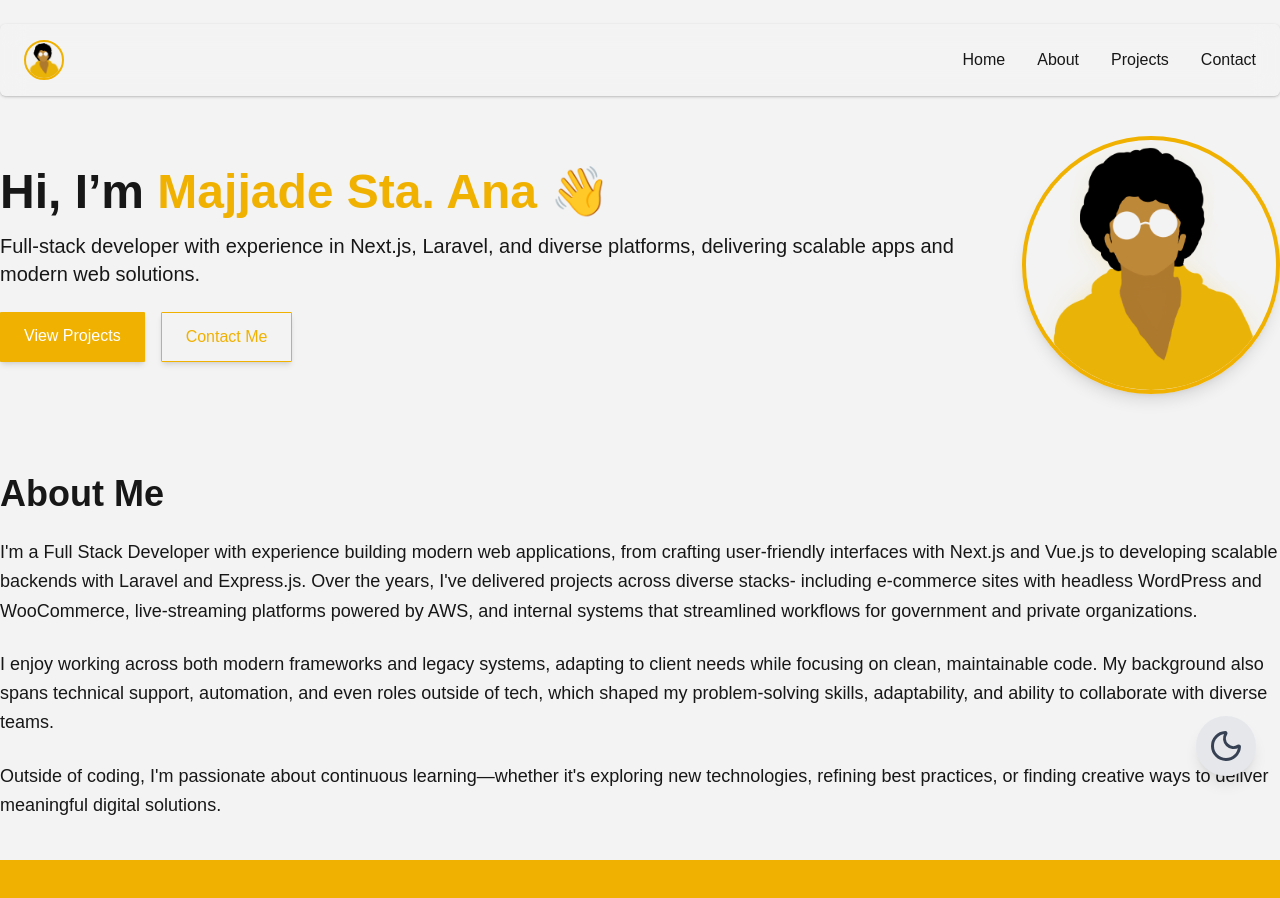
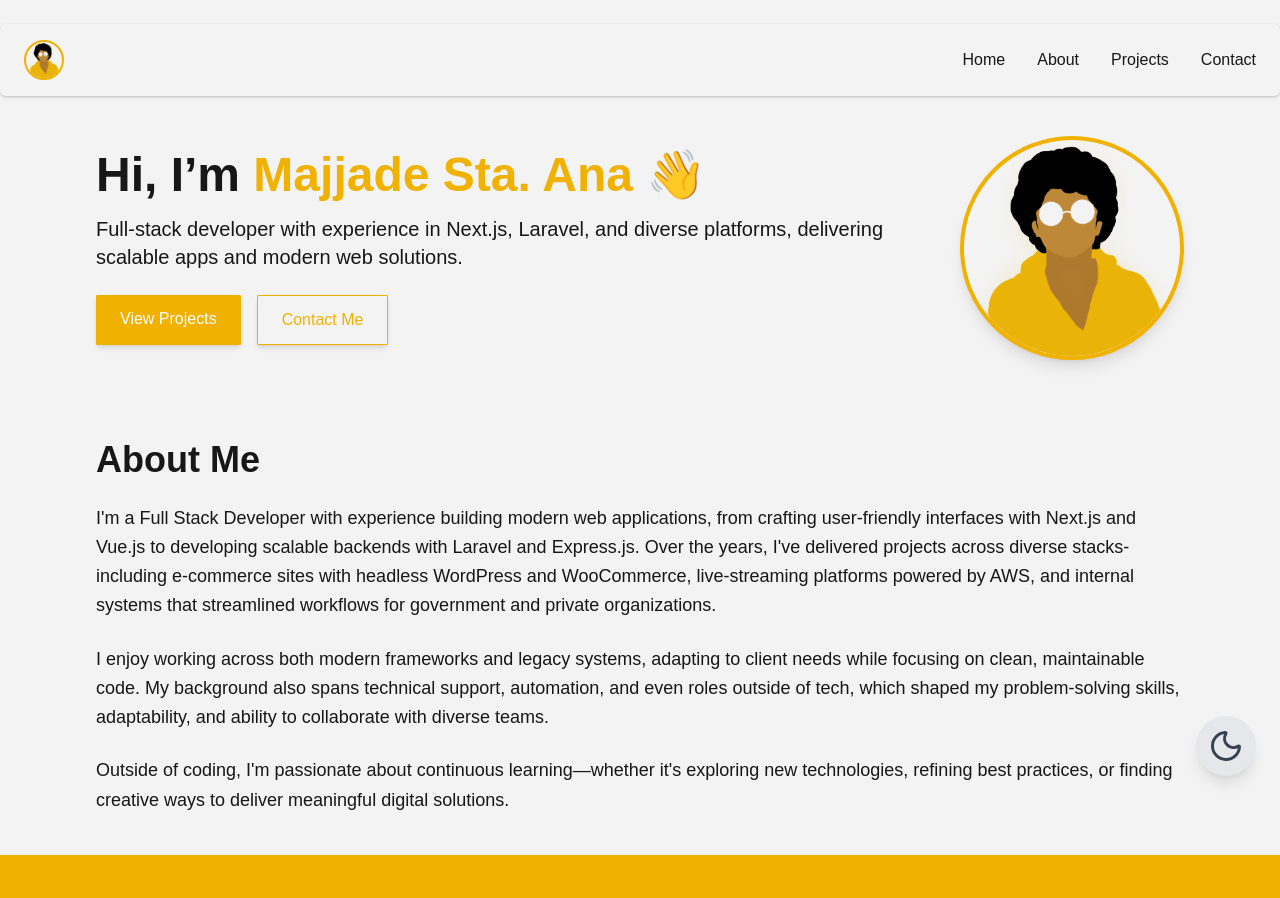
Before and after one commit to majjade-staana/portfolio, a Next.js app: page / in a window 1280 px wide. Shown: the top 898 px of the page. Built offline with nearby package versions, Linux system fonts and the light colour scheme.

Commit message:
Refactor layout components to use Section and Container for improved structure and styling

```diff
--- a/app/page.tsx
+++ b/app/page.tsx
@@ -5,15 +5,40 @@ import Skills from "@/components/sections/Skills";
 import Experience from "@/components/sections/Experience";
 import Contact from "@/components/sections/Contact";
 
+import { Section } from "@/components/UIElements";
+
 export default function Home() {
   return (
     <>
+      {/* Hero Section */}
+      <Section id="hero" className="">
         <Hero />
+      </Section>
+
+      {/* About Section */}
+      <Section id="about" className="pb-10">
         <About />
+      </Section>
+
+      {/* Projects Section */}
+      <Section id="projects" className="bg-accent">
         <Projects />
+      </Section>
+
+      {/* Skills Section */}
+      <Section id="skills" className="pb-0">
         <Skills />
+      </Section>
+
+      {/* Experience Section */}
+      <Section id="experience">
         <Experience />
+      </Section>
+
+      {/* Contact Section */}
+      <Section id="contact" className="bg-accent">
         <Contact />
+      </Section>
     </>
   );
 }
--- /dev/null
+++ b/components/UIElements.tsx
@@ -0,0 +1,19 @@
+"use client"
+
+const Section = ({ id, children, className }: { id: string; children: React.ReactNode; className?: string }) => {
+  return (
+    <section id={id} className={`px-6 md:px-16 lg:px-24 py-10 ${className}`}>
+      {children}
+    </section>
+  );
+};
+
+const Container = ({ children, className }: {children: React.ReactNode; className?: string }) => {
+  return (
+    <div className={`max-w-7xl w-full mx-auto ${className}`}>
+      {children}
+    </div>
+  );
+};
+
+export { Section, Container };
--- a/components/sections/About.tsx
+++ b/components/sections/About.tsx
@@ -1,14 +1,11 @@
 "use client";
 
 import { motion } from "framer-motion";
+import { Container } from "@/components/UIElements";
 
 export default function About() {
   return (
-    <section
-      id="about"
-      className="px-6 md:px-16 xl:px-0 py-10 " // very light yellow background
-    >
-      <div className="max-w-7xl mx-auto md:text-left">
+    <Container className="md:text-left">
       <motion.h2
         initial={{ opacity: 0, y: -20 }}
         animate={{ opacity: 1, y: 0 }}
@@ -45,7 +42,6 @@ export default function About() {
         {"Outside of coding, I'm passionate about continuous learning—whether it's exploring new technologies, refining best practices, or finding creative ways to deliver meaningful digital solutions."}
       </motion.p>
 
-      </div>
-    </section>
+    </Container>
   );
 }
--- a/components/sections/Contact.tsx
+++ b/components/sections/Contact.tsx
@@ -3,14 +3,11 @@
 import { motion } from "framer-motion";
 import Image from "next/image";
 import contact from "@/json/contact.json";
+import { Container } from "@/components/UIElements";
 
 export default function Contact() {
   return (
-    <section
-      id="contact"
-      className="px-6 md:px-16 lg:px-24 py-10 bg-accent"
-    >
-      <div className="max-w-4xl mx-auto text-center">
+    <Container className="text-center">
       {/* Section Title */}
       <motion.h2
         initial={{ opacity: 0, y: -20 }}
@@ -61,7 +58,6 @@ export default function Contact() {
           </a>
         ))}
       </motion.div>
-      </div>
-    </section>
+    </Container>
   );
 }
--- a/components/sections/Experience.tsx
+++ b/components/sections/Experience.tsx
@@ -3,6 +3,7 @@
 import { motion } from "framer-motion";
 import experience from "@/json/experience.json";
 import { useEffect, useState } from "react";
+import { Container } from "@/components/UIElements";
 
 export default function Experience() {
   const [maxLength, setMaxLength] = useState(500);
@@ -24,11 +25,7 @@ export default function Experience() {
   }, []);
 
   return (
-    <section
-      id="experience"
-      className="px-6 md:px-16 lg:px-24 py-10"
-    >
-      <div className="max-w-4xl mx-auto">
+    <Container className="max-w-4xl">
       {/* Section Title */}
       <motion.h2
         initial={{ opacity: 0, y: -20 }}
@@ -40,7 +37,7 @@ export default function Experience() {
       </motion.h2>
 
       {/* Timeline */}
-        <div className="relative border-l border-gray-300">
+      <div className="relative border-l border-gray-300 [&>div:last-child]:mb-0">
         {experience.map((item, index) => {
           const isLong = item.description.length > maxLength;
           const displayedText = expanded === index
@@ -84,7 +81,6 @@ export default function Experience() {
           );
         })}
       </div>
-      </div>
-    </section>
+    </Container>
   );
 }
--- a/components/sections/Hero.tsx
+++ b/components/sections/Hero.tsx
@@ -2,10 +2,11 @@
 
 import Image from "next/image";
 import { motion } from "framer-motion";
+import { Container } from "@/components/UIElements";
 
 export default function Hero() {
   return (
-    <section className="flex flex-col-reverse md:flex-row items-center justify-between px-6 md:px-16 xl:px-0 py-10 max-w-7xl mx-auto gap-6">
+    <Container className="flex flex-col-reverse md:flex-row items-center justify-between ">
     {/* Left Content */}
         <motion.div
           initial={{ opacity: 0, x: -50 }}
@@ -52,6 +53,6 @@ export default function Hero() {
             priority
           />
         </motion.div>
-    </section>
+      </Container>
   );
 }
--- a/components/sections/Project.tsx
+++ b/components/sections/Project.tsx
@@ -5,6 +5,7 @@ import projectsData from "@/json/projects.json";
 import FallbackImage from "../utils/FallbackImage";
 import { useEffect, useState } from "react";
 import { ExternalLink } from "lucide-react";
+import { Container } from "@/components/UIElements";
 
 // Types
 type SubProject = {
@@ -53,8 +54,7 @@ export default function Projects() {
   }, []);
 
   return (
-    <section id="projects" className="px-6 md:px-16 xl:px-0 py-10 bg-accent">
-      <div className="max-w-7xl mx-auto text-center">
+    <Container className="max-w-7xl mx-auto text-center">
       {/* Section Title */}
       <motion.h2
         initial={{ opacity: 0, y: -20 }}
@@ -154,7 +154,6 @@ export default function Projects() {
         })}
       </div>
 
-
       {/* Grouped Projects Listing */}
       <div className="text-left grid md:grid-cols-2 gap-8">
         {groupedProjects.map((group, idx) => (
@@ -217,7 +216,6 @@ export default function Projects() {
           </motion.div>
         ))}
       </div>
-      </div>
-    </section>
+    </Container>
   );
 }
--- a/components/sections/Skills.tsx
+++ b/components/sections/Skills.tsx
@@ -3,11 +3,11 @@
 import { motion } from "framer-motion";
 import Image from "next/image";
 import skills from "@/json/skills.json";
+import { Container } from "@/components/UIElements";
 
 export default function Skills() {
   return (
-    <section id="skills" className="px-6 md:px-16 xl:px-0 py-10 ">
-      <div className="max-w-7xl mx-auto text-center">
+    <Container className="max-w-7xl mx-auto text-center">
       {/* Section Title */}
       <motion.h2
         initial={{ opacity: 0, y: -20 }}
@@ -51,7 +51,6 @@ export default function Skills() {
           </motion.div>
         ))}
       </div>
-      </div>
-    </section>
+    </Container>
   );
 }
```
Lines whose indentation alone changed are shown as unchanged.
